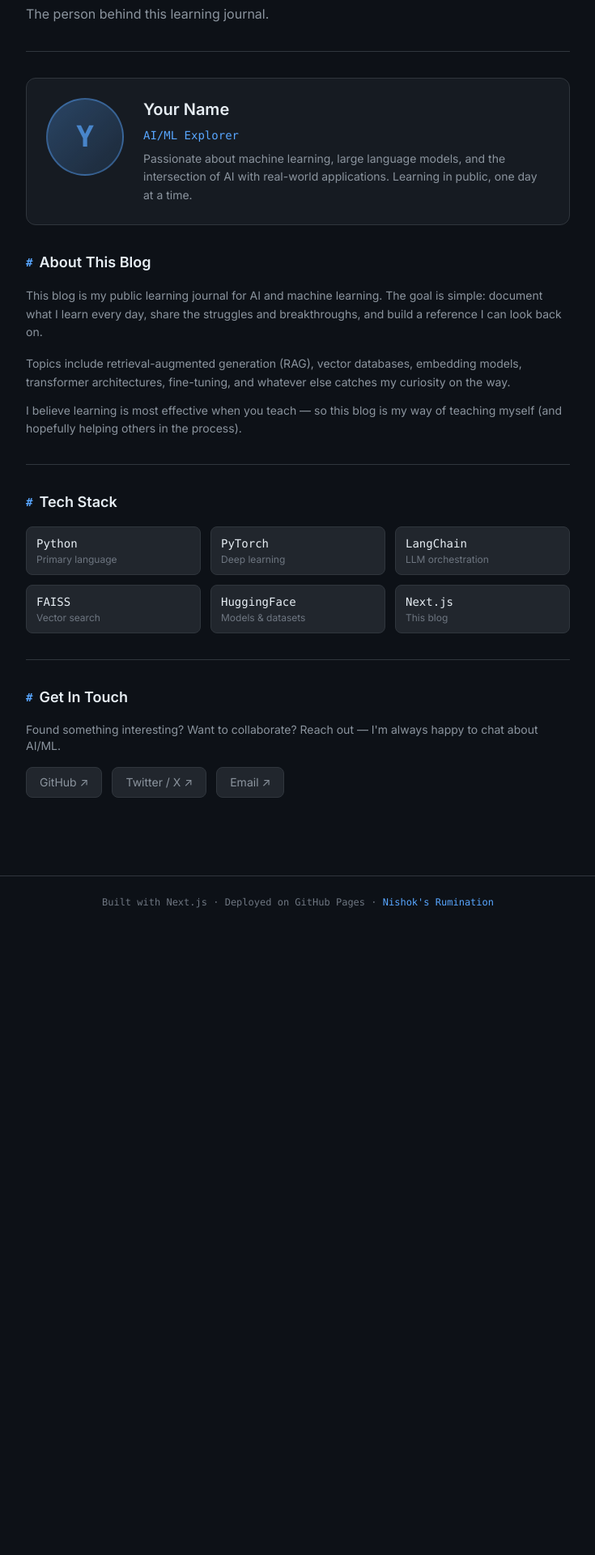
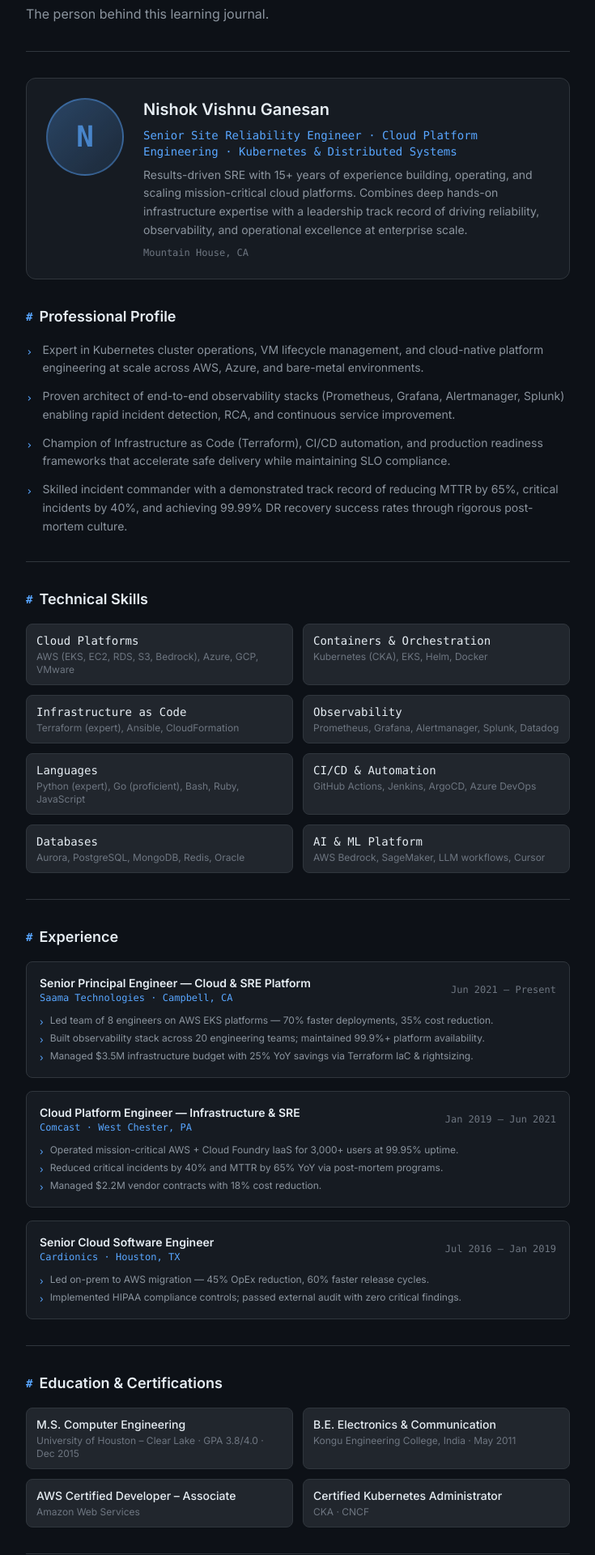
Before and after one commit to nishokvg/nishokvg.github.io, a Next.js app: page /about in a window 1280 px wide. Shown: the part 160-2080 px from the top of the page at 81% size, without its empty margins (272-1007 px from the left). Before the commit the page ends 1306 px from the top, so only its background shows below. Built offline with nearby package versions, Linux system fonts and the light colour scheme.

Commit message:
Update about page and sidebar with resume info

```diff
--- a/app/about/page.tsx
+++ b/app/about/page.tsx
@@ -3,7 +3,7 @@ import { Metadata } from "next";
 export const metadata: Metadata = {
   title: "About",
   description:
-    "About this AI/ML learning journal and the person behind it.",
+    "Senior Site Reliability Engineer with 15+ years in cloud platforms, Kubernetes, and distributed systems.",
 };
 
 export default function AboutPage() {
@@ -32,64 +32,60 @@ export default function AboutPage() {
         {/* Avatar */}
         <div className="h-24 w-24 rounded-full bg-gradient-to-br from-accent/30 to-accent/10 border-2 border-accent/40 flex items-center justify-center flex-shrink-0">
           <span className="text-4xl font-bold text-accent/70 font-mono select-none">
-            Y
+            N
           </span>
         </div>
         {/* Info */}
         <div className="space-y-2 text-center sm:text-left">
-          <h2 className="text-xl font-semibold text-text-primary">Your Name</h2>
-          <p className="text-sm font-mono text-accent">AI/ML Explorer</p>
+          <h2 className="text-xl font-semibold text-text-primary">Nishok Vishnu Ganesan</h2>
+          <p className="text-sm font-mono text-accent">Senior Site Reliability Engineer · Cloud Platform Engineering · Kubernetes & Distributed Systems</p>
           <p className="text-sm text-text-secondary leading-relaxed">
-            Passionate about machine learning, large language models, and the
-            intersection of AI with real-world applications. Learning in public,
-            one day at a time.
+            Results-driven SRE with 15+ years of experience building, operating, and scaling mission-critical cloud platforms. Combines deep hands-on infrastructure expertise with a leadership track record of driving reliability, observability, and operational excellence at enterprise scale.
           </p>
+          <p className="text-xs text-text-muted font-mono">Mountain House, CA</p>
         </div>
       </div>
 
-      {/* About the blog */}
+      {/* Professional Profile */}
       <div className="space-y-4">
         <h2 className="text-lg font-semibold text-text-primary flex items-center gap-2">
           <span className="text-accent font-mono text-sm">#</span>
-          About This Blog
+          Professional Profile
         </h2>
-        <div className="prose prose-sm max-w-none text-text-secondary space-y-3 leading-relaxed">
-          <p>
-            This blog is my public learning journal for AI and machine learning.
-            The goal is simple: document what I learn every day, share the
-            struggles and breakthroughs, and build a reference I can look back
-            on.
-          </p>
-          <p>
-            Topics include retrieval-augmented generation (RAG), vector
-            databases, embedding models, transformer architectures, fine-tuning,
-            and whatever else catches my curiosity on the way.
-          </p>
-          <p>
-            I believe learning is most effective when you teach — so this blog
-            is my way of teaching myself (and hopefully helping others in the
-            process).
-          </p>
+        <div className="space-y-3 text-sm text-text-secondary leading-relaxed">
+          {[
+            "Expert in Kubernetes cluster operations, VM lifecycle management, and cloud-native platform engineering at scale across AWS, Azure, and bare-metal environments.",
+            "Proven architect of end-to-end observability stacks (Prometheus, Grafana, Alertmanager, Splunk) enabling rapid incident detection, RCA, and continuous service improvement.",
+            "Champion of Infrastructure as Code (Terraform), CI/CD automation, and production readiness frameworks that accelerate safe delivery while maintaining SLO compliance.",
+            "Skilled incident commander with a demonstrated track record of reducing MTTR by 65%, critical incidents by 40%, and achieving 99.99% DR recovery success rates through rigorous post-mortem culture.",
+          ].map((item, i) => (
+            <div key={i} className="flex gap-3">
+              <span className="text-accent font-mono mt-0.5 flex-shrink-0">›</span>
+              <p>{item}</p>
+            </div>
+          ))}
         </div>
       </div>
 
       {/* Divider */}
       <div className="border-t border-border" />
 
-      {/* Stack */}
+      {/* Tech Stack */}
       <div className="space-y-4">
         <h2 className="text-lg font-semibold text-text-primary flex items-center gap-2">
           <span className="text-accent font-mono text-sm">#</span>
-          Tech Stack
+          Technical Skills
         </h2>
-        <div className="grid grid-cols-2 sm:grid-cols-3 gap-3">
+        <div className="grid grid-cols-1 sm:grid-cols-2 gap-3">
           {[
-            { label: "Python", detail: "Primary language" },
-            { label: "PyTorch", detail: "Deep learning" },
-            { label: "LangChain", detail: "LLM orchestration" },
-            { label: "FAISS", detail: "Vector search" },
-            { label: "HuggingFace", detail: "Models & datasets" },
-            { label: "Next.js", detail: "This blog" },
+            { label: "Cloud Platforms", detail: "AWS (EKS, EC2, RDS, S3, Bedrock), Azure, GCP, VMware" },
+            { label: "Containers & Orchestration", detail: "Kubernetes (CKA), EKS, Helm, Docker" },
+            { label: "Infrastructure as Code", detail: "Terraform (expert), Ansible, CloudFormation" },
+            { label: "Observability", detail: "Prometheus, Grafana, Alertmanager, Splunk, Datadog" },
+            { label: "Languages", detail: "Python (expert), Go (proficient), Bash, Ruby, JavaScript" },
+            { label: "CI/CD & Automation", detail: "GitHub Actions, Jenkins, ArgoCD, Azure DevOps" },
+            { label: "Databases", detail: "Aurora, PostgreSQL, MongoDB, Redis, Oracle" },
+            { label: "AI & ML Platform", detail: "AWS Bedrock, SageMaker, LLM workflows, Cursor" },
           ].map((item) => (
             <div
               key={item.label}
@@ -107,6 +103,95 @@ export default function AboutPage() {
       {/* Divider */}
       <div className="border-t border-border" />
 
+      {/* Experience */}
+      <div className="space-y-4">
+        <h2 className="text-lg font-semibold text-text-primary flex items-center gap-2">
+          <span className="text-accent font-mono text-sm">#</span>
+          Experience
+        </h2>
+        <div className="space-y-4">
+          {[
+            {
+              title: "Senior Principal Engineer — Cloud & SRE Platform",
+              company: "Saama Technologies",
+              location: "Campbell, CA",
+              period: "Jun 2021 – Present",
+              highlights: [
+                "Led team of 8 engineers on AWS EKS platforms — 70% faster deployments, 35% cost reduction.",
+                "Built observability stack across 20 engineering teams; maintained 99.9%+ platform availability.",
+                "Managed $3.5M infrastructure budget with 25% YoY savings via Terraform IaC & rightsizing.",
+              ],
+            },
+            {
+              title: "Cloud Platform Engineer — Infrastructure & SRE",
+              company: "Comcast",
+              location: "West Chester, PA",
+              period: "Jan 2019 – Jun 2021",
+              highlights: [
+                "Operated mission-critical AWS + Cloud Foundry IaaS for 3,000+ users at 99.95% uptime.",
+                "Reduced critical incidents by 40% and MTTR by 65% YoY via post-mortem programs.",
+                "Managed $2.2M vendor contracts with 18% cost reduction.",
+              ],
+            },
+            {
+              title: "Senior Cloud Software Engineer",
+              company: "Cardionics",
+              location: "Houston, TX",
+              period: "Jul 2016 – Jan 2019",
+              highlights: [
+                "Led on-prem to AWS migration — 45% OpEx reduction, 60% faster release cycles.",
+                "Implemented HIPAA compliance controls; passed external audit with zero critical findings.",
+              ],
+            },
+          ].map((role) => (
+            <div key={role.title} className="rounded-lg border border-border bg-bg-secondary p-4 space-y-3">
+              <div className="flex flex-col sm:flex-row sm:items-center sm:justify-between gap-1">
+                <div>
+                  <p className="text-sm font-semibold text-text-primary">{role.title}</p>
+                  <p className="text-xs font-mono text-accent">{role.company} · {role.location}</p>
+                </div>
+                <span className="text-xs text-text-muted font-mono flex-shrink-0">{role.period}</span>
+              </div>
+              <ul className="space-y-1">
+                {role.highlights.map((h, i) => (
+                  <li key={i} className="flex gap-2 text-xs text-text-secondary">
+                    <span className="text-accent flex-shrink-0 mt-0.5">›</span>
+                    {h}
+                  </li>
+                ))}
+              </ul>
+            </div>
+          ))}
+        </div>
+      </div>
+
+      {/* Divider */}
+      <div className="border-t border-border" />
+
+      {/* Education */}
+      <div className="space-y-4">
+        <h2 className="text-lg font-semibold text-text-primary flex items-center gap-2">
+          <span className="text-accent font-mono text-sm">#</span>
+          Education & Certifications
+        </h2>
+        <div className="grid grid-cols-1 sm:grid-cols-2 gap-3">
+          {[
+            { label: "M.S. Computer Engineering", detail: "University of Houston – Clear Lake · GPA 3.8/4.0 · Dec 2015" },
+            { label: "B.E. Electronics & Communication", detail: "Kongu Engineering College, India · May 2011" },
+            { label: "AWS Certified Developer – Associate", detail: "Amazon Web Services" },
+            { label: "Certified Kubernetes Administrator", detail: "CKA · CNCF" },
+          ].map((item) => (
+            <div key={item.label} className="rounded-lg border border-border bg-bg-tertiary px-3 py-2.5 space-y-0.5">
+              <p className="text-sm font-medium text-text-primary">{item.label}</p>
+              <p className="text-xs text-text-muted">{item.detail}</p>
+            </div>
+          ))}
+        </div>
+      </div>
+
+      {/* Divider */}
+      <div className="border-t border-border" />
+
       {/* Contact */}
       <div className="space-y-4">
         <h2 className="text-lg font-semibold text-text-primary flex items-center gap-2">
@@ -114,12 +199,11 @@ export default function AboutPage() {
           Get In Touch
         </h2>
         <p className="text-sm text-text-secondary">
-          Found something interesting? Want to collaborate? Reach out — I&apos;m
-          always happy to chat about AI/ML.
+          Open to interesting conversations around SRE, cloud platforms, AI/ML, and engineering leadership.
         </p>
         <div className="flex flex-wrap gap-3">
           <a
-            href="https://github.com/yourusername"
+            href="https://github.com/nishokvg"
             target="_blank"
             rel="noopener noreferrer"
             className="inline-flex items-center gap-2 rounded-lg border border-border bg-bg-tertiary px-4 py-2 text-sm text-text-secondary hover:text-accent hover:border-accent/50 transition-all"
@@ -127,18 +211,18 @@ export default function AboutPage() {
             GitHub ↗
           </a>
           <a
-            href="https://twitter.com/yourusername"
+            href="https://linkedin.com/in/nishok-v-g"
             target="_blank"
             rel="noopener noreferrer"
             className="inline-flex items-center gap-2 rounded-lg border border-border bg-bg-tertiary px-4 py-2 text-sm text-text-secondary hover:text-accent hover:border-accent/50 transition-all"
           >
-            Twitter / X ↗
+            LinkedIn ↗
           </a>
           <a
-            href="mailto:your@email.com"
+            href="mailto:nishokvg@gmail.com"
             className="inline-flex items-center gap-2 rounded-lg border border-border bg-bg-tertiary px-4 py-2 text-sm text-text-secondary hover:text-accent hover:border-accent/50 transition-all"
           >
-            Email ↗
+            nishokvg@gmail.com ↗
           </a>
         </div>
       </div>
--- a/components/Sidebar.tsx
+++ b/components/Sidebar.tsx
@@ -44,16 +44,15 @@ export default function Sidebar() {
               <span className="absolute bottom-0.5 right-0.5 h-3.5 w-3.5 rounded-full bg-green-400 border-2 border-bg-secondary" />
             </div>
             <div>
-              <h2 className="text-base font-semibold text-text-primary">Nishok</h2>
-              <p className="text-xs font-mono text-accent mt-0.5">learning out loud</p>
+              <h2 className="text-base font-semibold text-text-primary">Nishok Vishnu Ganesan</h2>
+              <p className="text-xs font-mono text-accent mt-0.5">Senior SRE · Cloud & Platform Eng</p>
             </div>
           </div>
 
           <div className="border-t border-border" />
 
           <p className="text-xs text-text-secondary leading-relaxed text-center">
-            Writing about AI/ML experiments, random thoughts, and whatever else is on my mind.
-            No filter, just ruminatin&apos;.
+            15+ years in cloud platforms, Kubernetes &amp; distributed systems. Now learning AI/ML in public — documenting the journey one post at a time.
           </p>
 
           <div className="border-t border-border" />
@@ -61,19 +60,19 @@ export default function Sidebar() {
           {/* Social links */}
           <div className="space-y-2">
             <p className="text-xs font-semibold uppercase tracking-wider text-text-muted">Connect</p>
-            <a href="https://github.com/yourusername" target="_blank" rel="noopener noreferrer"
+            <a href="https://github.com/nishokvg" target="_blank" rel="noopener noreferrer"
               className="flex items-center gap-2.5 text-sm text-text-secondary hover:text-accent transition-colors py-1.5 px-2 rounded-md hover:bg-bg-tertiary group">
               <GithubIcon />
               <span className="group-hover:translate-x-0.5 transition-transform">GitHub</span>
               <span className="ml-auto text-xs text-text-muted font-mono opacity-0 group-hover:opacity-100 transition-opacity">↗</span>
             </a>
-            <a href="https://twitter.com/yourusername" target="_blank" rel="noopener noreferrer"
+            <a href="https://linkedin.com/in/nishok-v-g" target="_blank" rel="noopener noreferrer"
               className="flex items-center gap-2.5 text-sm text-text-secondary hover:text-accent transition-colors py-1.5 px-2 rounded-md hover:bg-bg-tertiary group">
               <TwitterIcon />
-              <span className="group-hover:translate-x-0.5 transition-transform">Twitter / X</span>
+              <span className="group-hover:translate-x-0.5 transition-transform">LinkedIn</span>
               <span className="ml-auto text-xs text-text-muted font-mono opacity-0 group-hover:opacity-100 transition-opacity">↗</span>
             </a>
-            <a href="mailto:your@email.com"
+            <a href="mailto:nishokvg@gmail.com"
               className="flex items-center gap-2.5 text-sm text-text-secondary hover:text-accent transition-colors py-1.5 px-2 rounded-md hover:bg-bg-tertiary group">
               <EmailIcon />
               <span className="group-hover:translate-x-0.5 transition-transform">Email</span>
```
